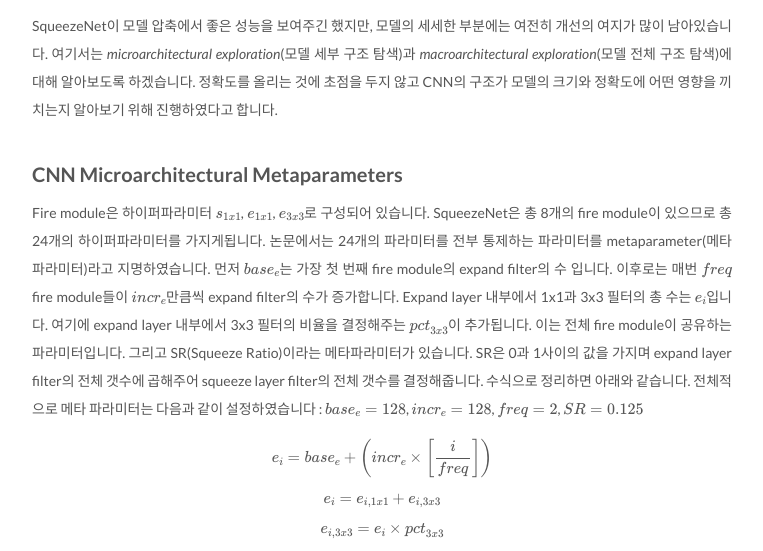
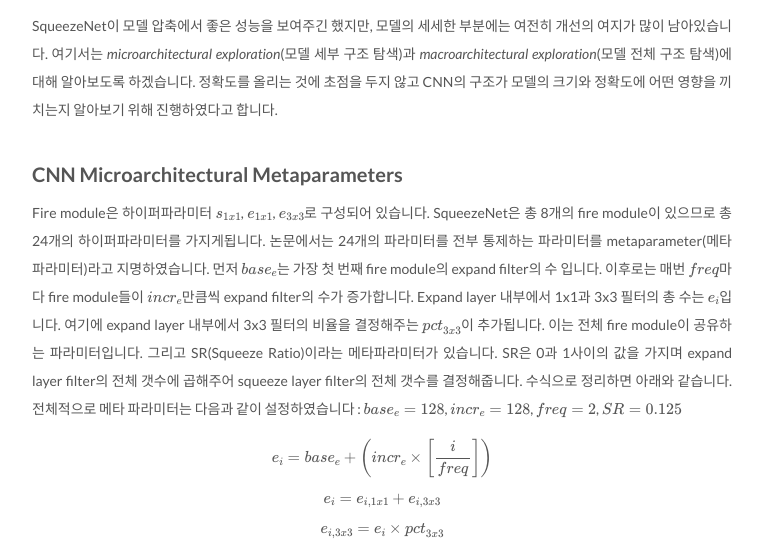
Before and after one commit to Jayhey/Jayhey.github.io, a Jekyll site: the page built from _posts/2018-05-26-SqueezeNet.md, in a window 1280 px wide and 1400 px high, scrolled down 5128 px. Shown: the top 551 px of the window, without its empty margins (258-1021 px from the left). Built offline with Jekyll 4.4.1, drawn with Linux system fonts in a browser that asks for light colours; formulas are drawn with MathJax 3; comment, search, counter and statistics services are not loaded.

Commit message:
오타수정 & 표 수정

```diff
--- a/_posts/2018-05-26-SqueezeNet.md
+++ b/_posts/2018-05-26-SqueezeNet.md
@@ -96,7 +96,7 @@
 
 ### CNN Microarchitectural Metaparameters
 
-<div>Fire module은 하이퍼파라미터 ${s}_{1x1}$, ${e}_{1x1}$, ${e}_{3x3}$로 구성되어 있습니다. SqueezeNet은 총 8개의 fire module이 있으므로 총 24개의 하이퍼파라미터를 가지게됩니다. 논문에서는 24개의 파라미터를 전부 통제하는 파라미터를 metaparameter(메타 파라미터)라고 지명하였습니다. 먼저 ${base}_{e}$는 가장 첫 번째 fire module의 expand filter의 수 입니다. 이후로는 매번 $freq$ fire module들이 ${incr}_{e}$만큼씩 expand filter의 수가 증가합니다. Expand layer 내부에서 1x1과 3x3 필터의 총 수는 $e_i$입니다. 여기에 expand layer 내부에서 3x3 필터의 비율을 결정해주는 ${pct}_{3x3}$이 추가됩니다. 이는 전체 fire module이 공유하는 파라미터입니다. 그리고 SR(Squeeze Ratio)이라는 메타파라미터가 있습니다. SR은 0과 1사이의 값을 가지며 expand layer filter의 전체 갯수에 곱해주어 squeeze layer filter의 전체 갯수를 결정해줍니다. 수식으로 정리하면 아래와 같습니다. 전체적으로 메타 파라미터는 다음과 같이 설정하였습니다 : ${base}_{e}=128$, ${incr}_{e}=128$, ${freq}=2$, ${SR}=0.125$</div>
+<div>Fire module은 하이퍼파라미터 ${s}_{1x1}$, ${e}_{1x1}$, ${e}_{3x3}$로 구성되어 있습니다. SqueezeNet은 총 8개의 fire module이 있으므로 총 24개의 하이퍼파라미터를 가지게됩니다. 논문에서는 24개의 파라미터를 전부 통제하는 파라미터를 metaparameter(메타 파라미터)라고 지명하였습니다. 먼저 ${base}_{e}$는 가장 첫 번째 fire module의 expand filter의 수 입니다. 이후로는 매번 $freq$마다 fire module들이 ${incr}_{e}$만큼씩 expand filter의 수가 증가합니다. Expand layer 내부에서 1x1과 3x3 필터의 총 수는 $e_i$입니다. 여기에 expand layer 내부에서 3x3 필터의 비율을 결정해주는 ${pct}_{3x3}$이 추가됩니다. 이는 전체 fire module이 공유하는 파라미터입니다. 그리고 SR(Squeeze Ratio)이라는 메타파라미터가 있습니다. SR은 0과 1사이의 값을 가지며 expand layer filter의 전체 갯수에 곱해주어 squeeze layer filter의 전체 갯수를 결정해줍니다. 수식으로 정리하면 아래와 같습니다. 전체적으로 메타 파라미터는 다음과 같이 설정하였습니다 : ${base}_{e}=128$, ${incr}_{e}=128$, ${freq}=2$, ${SR}=0.125$</div>
 
 $${ e }_{ i }={ base }_{ e }+\left( { incr }_{ e }\times \left[ \frac { i }{ freq }  \right]  \right) $$
 
@@ -136,13 +136,15 @@
 
 Microarchitecture를 전부 고정시킨 상태에서 실험한 결과는 아래와 같습니다. 저는 논문을 처음 봤을 때 당연히 complex bypass 버젼이 더 높은 성능이 나올 줄 알았는데 simple bypass 버젼이 더 좋은 성능을 보여주고 있습니다. (혹시 이유를 아시는분은 댓글 부탁드려요...)
 
+![Imgur](https://i.imgur.com/M8GXcAv.png)
+
 ## Conclusions
 
 논문에서는 기존 AlexNet과 비슷한 성능을 내면서 용량은 엄청나게 줄인 네트워크를 만들었습니다. 사실 딥러닝 네트워크 구조 관련 논문을 많이 읽다보면, 정확도에만 신경이 쓰이기 마련입니다. 특히나 요즘처럼 마지막단에 fully connected layer를 넣지 않는 네트워크들은 확실히 파라미터 수가 예전보단 적으면서도 높은 성능을 보여주고 있습니다.
 
 하지만 실제 세계에는 모델 사이즈가 작은게 굉장히 중요한 분야가 많이 있습니다. 이런 분야에서는 모델의 성능도 좋지만 확실히 모델이 얼마나 무거운지도 굉장히 중요하다고 합니다. 논문에서도 자율주행이나 반도체 소자 등 여러 분야에 관한 언급이 있었습니다. 파라미터 최적화 관점에서 굉장히 재밌게 읽을 수 있었습니다.
 
-![Imgur](https://i.imgur.com/M8GXcAv.png)
+
 
 > Reference
 >
```
